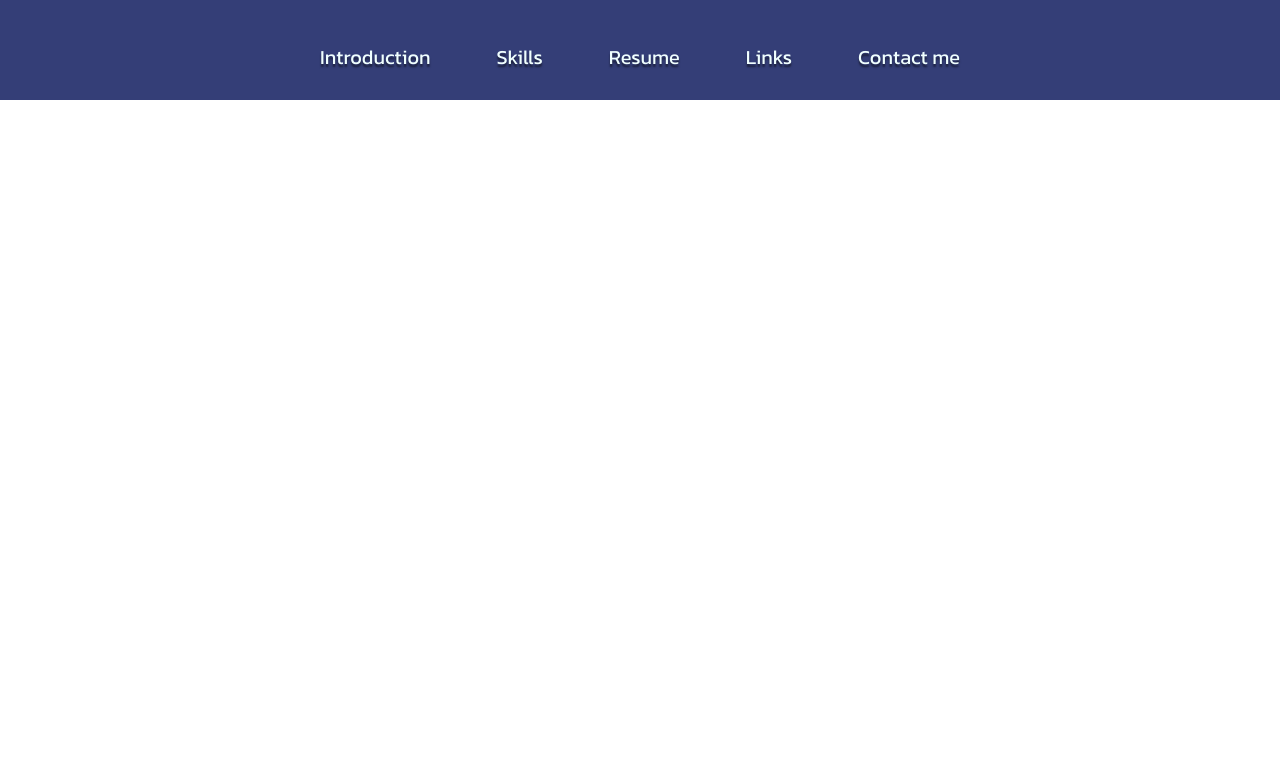
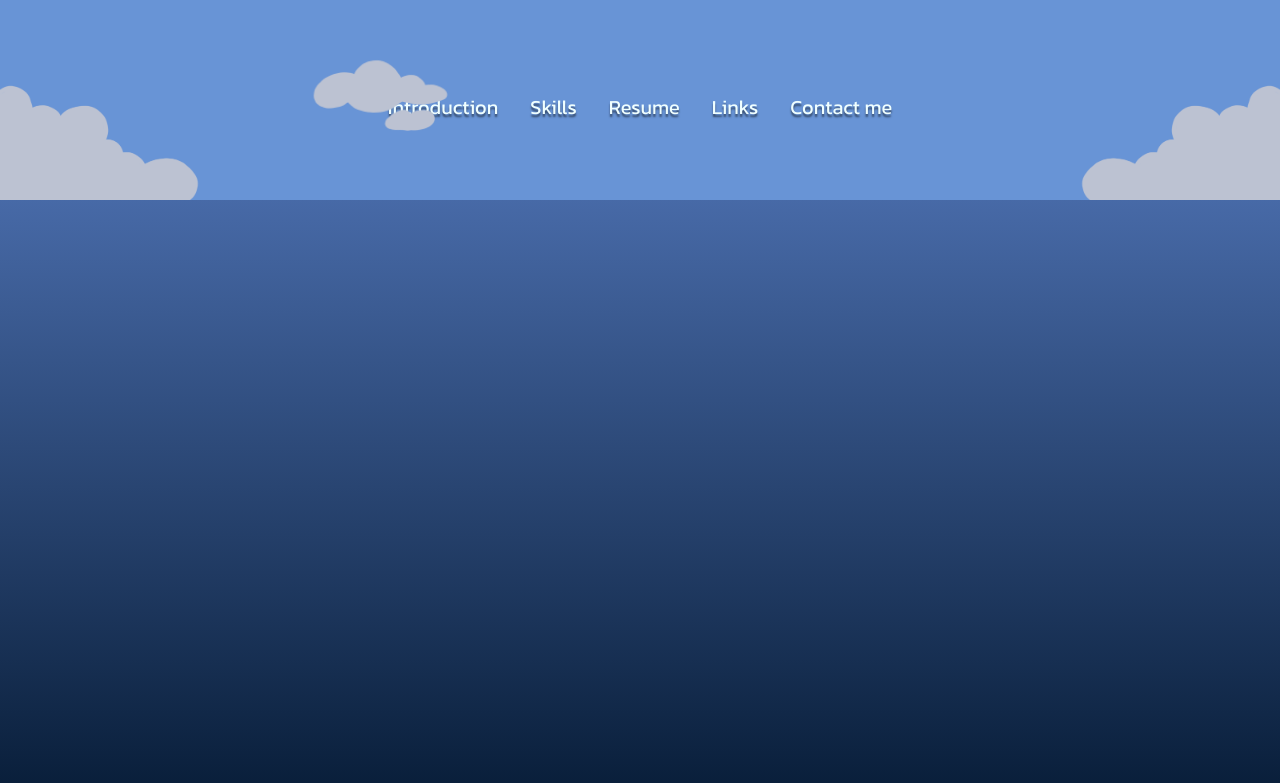
Before and after one commit to mapamapa1/portfolio, a plain HTML site: page index.html in a window 1280 px wide. Drawn offline with Linux system fonts and the light colour scheme.

Commit message:
making-background-elements

```diff
--- a/index.html
+++ b/index.html
@@ -10,26 +10,42 @@
     <title>Portfolio</title>
 </head>
 <body>
+    <div class="pattern"></div>
+    <div class="pattern2"></div>
     <header>
+        <div class="movingcloud">
+            <img src="images\cloud2.png" alt="cloudimage">
+        </div>
         <nav class="navbar">
 
-            <div class="navelements">
+            <div class="clouds" id="cloud-left">
+                <img src="images\cloud.png" alt="cloudimage">
 
-                <div class="navbutton">
-                    <p>Introduction</p>
-                </div>
-                <div class="navbutton">
-                    <p>Skills</p>
-                </div>
-                <div class="navbutton">
-                    <p>Resume</p>
-                </div>
-                <div class="navbutton">
-                    <p>Links</p>
-                </div>
-                <div class="navbutton">
-                    <p>Contact me</p>
-                </div>
+
+            </div>
+
+            <ul class="navelements">
+
+                <li class="navbutton" id="nav1">
+                    Introduction
+                </li>
+                <li class="navbutton" id="nav2">
+                    Skills
+                </li>
+                <li class="navbutton" id="nav3">
+                    Resume
+                </li>
+                <li class="navbutton" id="nav4">
+                    Links
+                </li>
+                <li class="navbutton" id="nav5">
+                    Contact me
+                </li>
+
+            </ul>
+
+            <div class="clouds" id="cloud-right">
+                <img src="images\cloud.png" alt="cloudimage">
 
             </div>
 
@@ -38,10 +54,24 @@
     <main>
 
 
+        <div id="container1">
+
+        </div>
+
 
 
 
 
     </main>
+    <footer>
+        <div class="footercontainer">
+
+
+        </div>
+
+    </footer>
+    <script src="script.js"></script>
+
 </body>
+
 </html>
--- /dev/null
+++ b/script.js
@@ -0,0 +1,8 @@
+const container1 = document.getElementById('container1');
+
+document.getElementById('nav1').addEventListener('click', () => {
+    const box = document.createElement('div');
+    box.className = 'box1';
+    box.textContent = 'Box1';
+    container1.appendChild(box);
+  });
--- a/style.css
+++ b/style.css
@@ -1,3 +1,9 @@
+:root {
+    --bar-color: #6894d6;
+    --grid-color: #2e3d66;
+    --text-color: azure;
+}
+
 *{
     margin: 0px;
     font-family: "kanit", "sans-serif";
@@ -5,11 +11,15 @@
 
 .navbar{
 
+    position: relative;
+    z-index: 10;
     display: flex;
-    justify-content: center;
-    background-color:rgb(52, 62, 119);
-    height: 100px;
+    justify-content: space-between;
+    background-color:var(--bar-color);
+    height: 200px;
     align-items: center;
+
+
     /* padding: 1rem; */
 
 
@@ -17,13 +27,15 @@
 
 .navelements{
     display: flex;
-    justify-content: space-between;
+    justify-content: center;
     width: 100%;
     flex-wrap: wrap;
+    list-style-type: none;
 
-    gap: 0.5rem;
-    background-color: rgb(52, 62, 119);
+    gap: 1rem;
+    background-color: var(--bar-color);
     padding: 1rem;
+
 
 }
 
@@ -31,13 +43,118 @@
     font-size: 20px;
     height: 1rem;
 
-    background-color:rgb(52, 62, 119);
-    color: azure;
+    background-color:var(--bar-color);
+    color: var(--text-color);
     text-shadow: 0px 3px 2px rgba(0, 0, 0, 0.5);
     user-select: none
 
 
 
+
+}
+
+.clouds{
+    position: relative;
+    display: flex;
+    justify-content: center;
+    align-items: flex-end;
+    height: 100%;
+
+}
+
+.clouds img{
+    width: 200px;
+    height: auto;
+    object-fit: contain;
+
+}
+
+#cloud-right{
+    transform: scaleX(-1);
+    transform-origin: center;
+
+
+}
+
+.movingcloud{
+    position: absolute;
+    top: 40px;
+    left: 300px;
+    z-index: 13;
+
+}
+
+.movingcloud img{
+    width: 170px;
+    height: auto;
+
+
+}
+
+
+#container1{
+    display: flex;
+    justify-content: center;
+    height: 500px;
+    width: 500px;
+    margin-top: 5rem;
+
+}
+
+body{
+    display: flex;
+    flex-direction: column;
+    background: linear-gradient(180deg, rgb(92, 131, 204), rgb(8, 29, 56));
+    min-height: 100vh;
+    position: relative;
+
+}
+
+
+
+.box1{
+    height: 80%;
+    width: 80%;
+    border-radius: 10%;
+    background-color: rgb(52, 62, 119);
+
+
+}
+
+
+/* .pattern {
+    position: absolute;
+    top: 0;
+    left: 0;
+    width: 100%;
+    height: 100%;
+    background-image:
+        linear-gradient(to right, var(--grid-color) 1px, transparent 1px),
+        linear-gradient(to bottom, var(--grid-color) 1px, transparent 1px);
+    background-size: 10px 10px;
+
+    z-index: 1;
+    pointer-events: none;
+}
+
+.pattern2 {
+    position: absolute;
+    top: 0;
+    left: 0;
+    width: 100%;
+    height: 100%;
+    background-image:
+        linear-gradient(to right, var(--grid-color) 2px, transparent 1px),
+        linear-gradient(to bottom, var(--grid-color) 2px, transparent 1px);
+    background-size: 100px 100px;
+
+    z-index: 1;
+    pointer-events: none;
+} */
+
+
+.footercontainer{
+    background-color: rgb(52, 62, 119);
 
 }
 
@@ -56,14 +173,26 @@
 
 @media(min-width: 700px){
     .navelements{
-        width: 70%
+        width: 70%;
+        gap: 2rem;
     }
 
 }
 
-@media(min-width: 1200px){
+@media(min-width: 1300px){
     .navelements{
-        width: 50%
+        width: 50%;
+        gap: 4rem;
+
     }
 
 }
+
+@media(min-width: 1550px){
+    .navelements{
+        width: 50%;
+        gap: 6rem;
+
+    }
+
+}
```
Also changed, not shown: images/cloud.png (added), images/cloud2.png (added).
